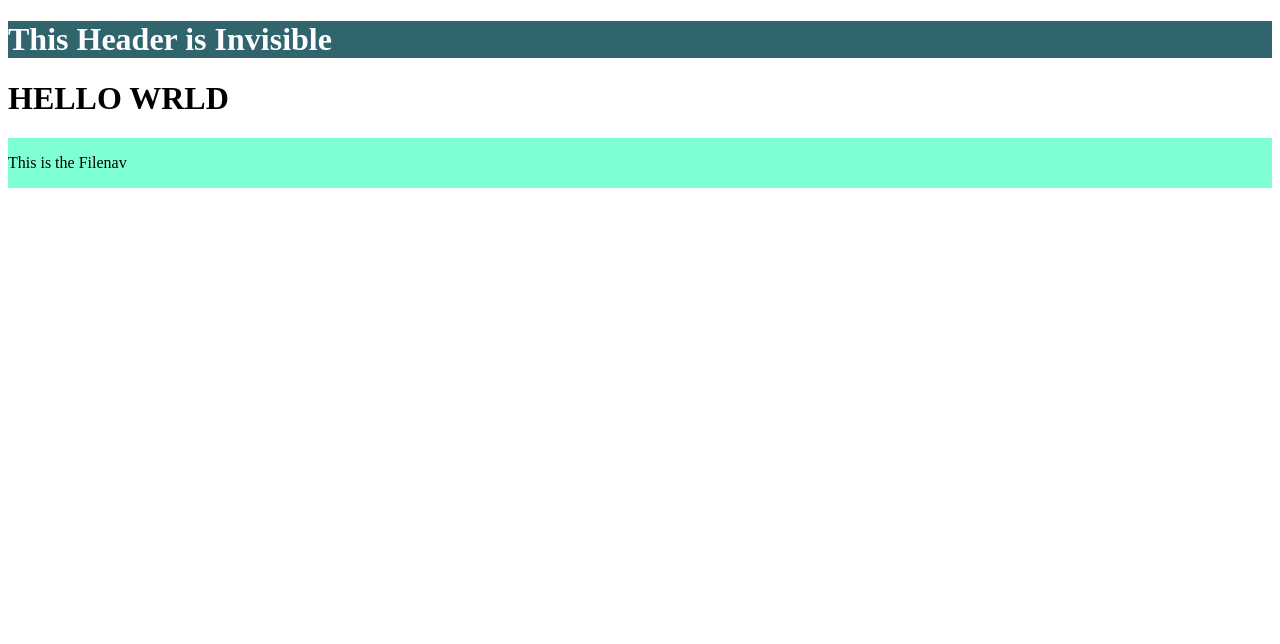
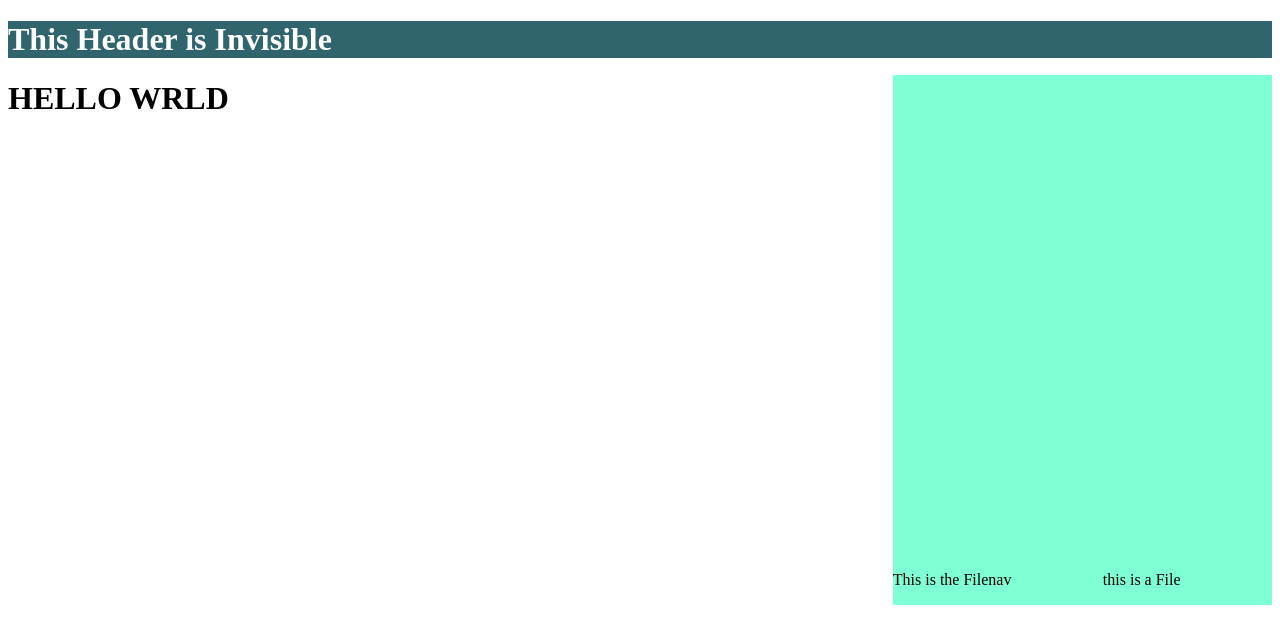
Before and after one commit to maximilianspiess/ccyp-journal, an Angular app: page / in a window 1280 px wide. Shown: the top 644 px of the page. Built offline with nearby package versions, Linux system fonts and the light colour scheme.

Commit message:
Filenav structure finished

```diff
--- a/src/app/filenav/filenav.component.html
+++ b/src/app/filenav/filenav.component.html
@@ -1,3 +1,6 @@
 <div class="container">
   <p>This is the Filenav</p>
+  <div class="item">
+    <p>this is a File</p>
+  </div>
 </div>
--- a/src/app/filenav/filenav.component.sass
+++ b/src/app/filenav/filenav.component.sass
@@ -1,3 +1,10 @@
 .container
   display: flex
   background-color: aquamarine
+  align-items: center
+  margin-left: 70%
+  margin-top: -5%
+  padding-top: 38%
+
+.item
+  margin: auto
```
